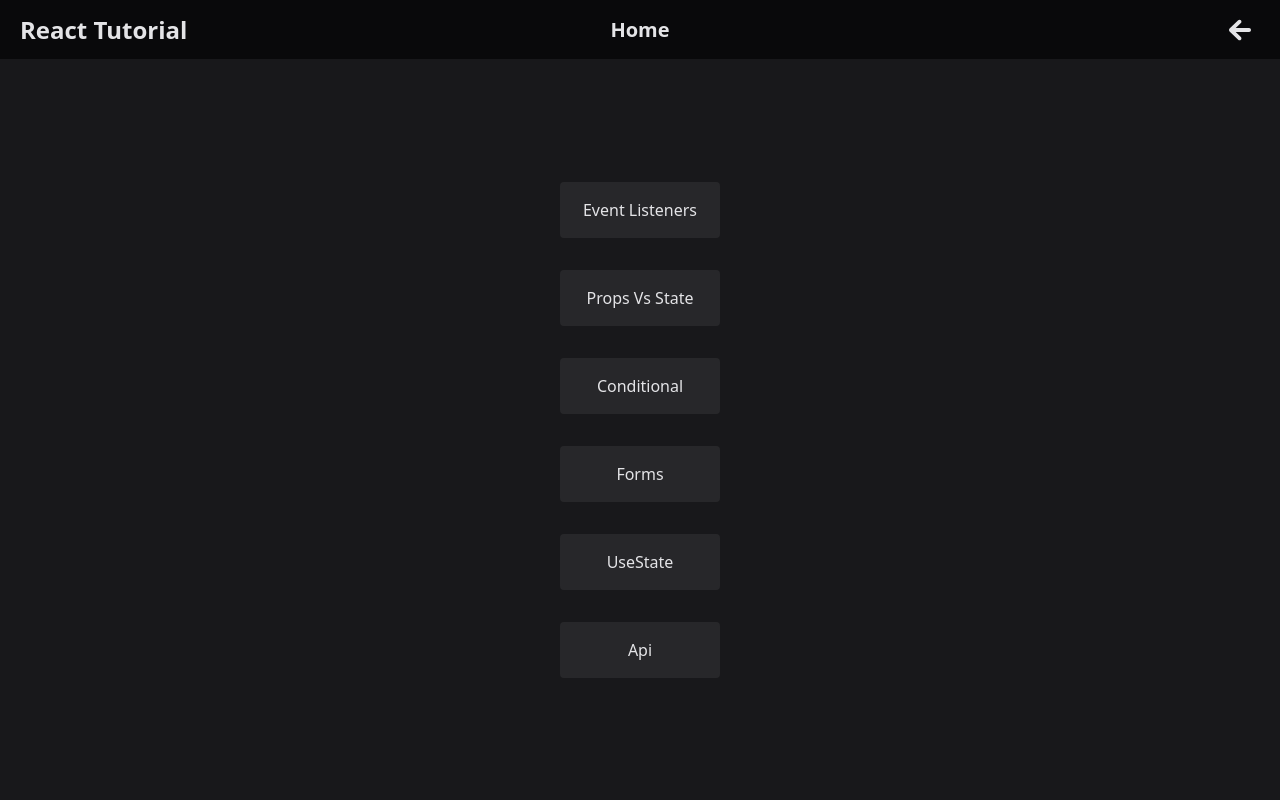
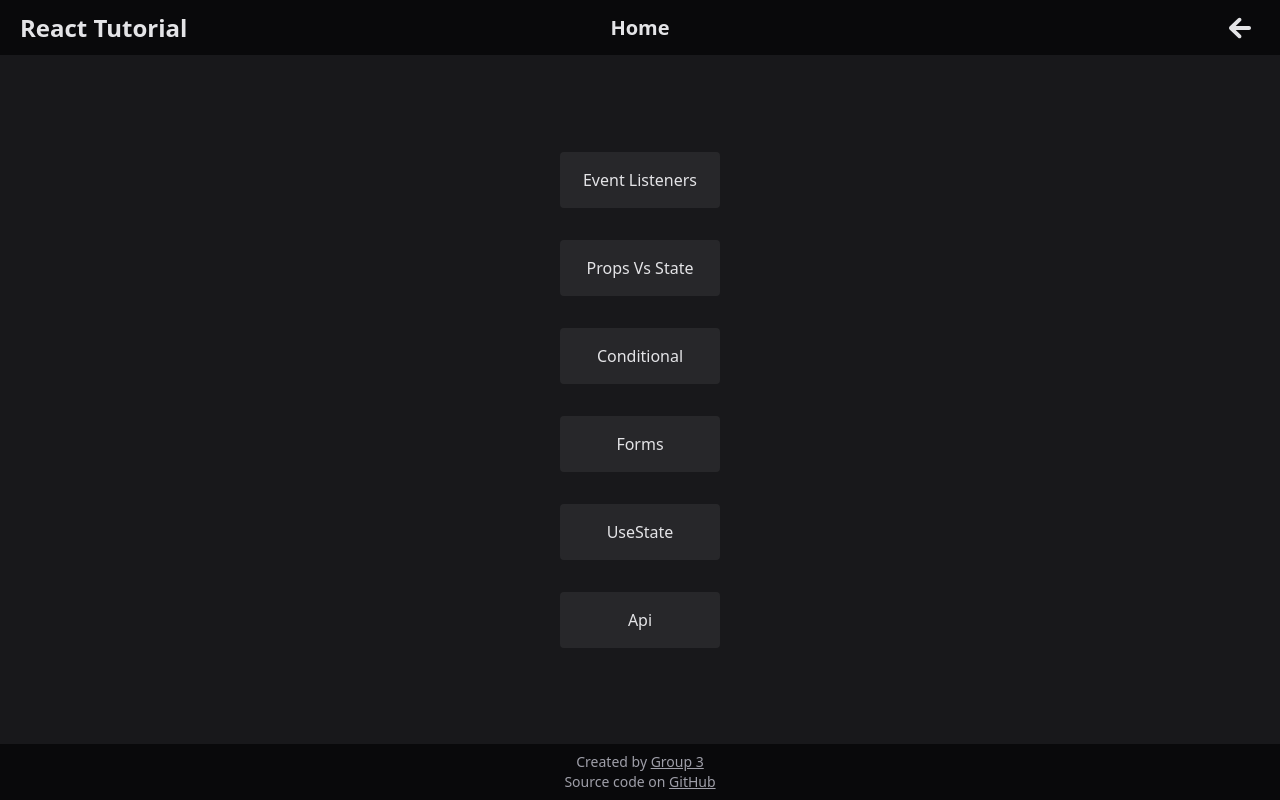
Before and after one commit to AetherKnowledge/React-Tutorial-3-State, a React (Vite) app: page / in a window 1280 px wide. Built offline with nearby package versions, Linux system fonts and the light colour scheme.

Commit message:
Added Footer

```diff
--- a/src/App.jsx
+++ b/src/App.jsx
@@ -2,6 +2,7 @@ import { Link, Route, Routes } from "react-router-dom";
 import Api from "./components/Api/Api";
 import Conditional from "./components/Conditional/Conditional";
 import EventListener from "./components/EventListener/EventListener";
+import Footer from "./components/Footer";
 import Forms from "./components/Forms/Forms";
 import Navbar from "./components/Navbar";
 import PropsVsState from "./components/PropsVsState/PropsVsState";
@@ -12,7 +13,8 @@ function App() {
   return (
     <div className="flex flex-col bg-zinc-900 text-zinc-200 w-full h-full">
       <Navbar />
-      <Routes>
+      <div className="h-full flex-grow overflow-auto">
+        <Routes>
         <Route path="/" element={<Home />} />
         <Route path="/event-listeners" element={<EventListener />} />
         <Route path="/props-vs-state" element={<PropsVsState />} />
@@ -21,6 +23,8 @@ function App() {
         <Route path="/forms" element={<Forms />} />
         <Route path="/api" element={<Api />} />
       </Routes>
+      </div>
+      <Footer />
     </div>
   )
 }
--- /dev/null
+++ b/src/components/Footer.tsx
@@ -0,0 +1,37 @@
+const Footer = () => {
+  return (
+    <footer className="flex flex-col justify-center bg-zinc-950 items-center p-2 relative">
+      <p className="text-zinc-400 text-sm">
+        Created by{" "}
+        <span className="relative group underline hover:text-zinc-200 cursor-pointer">
+          Group 3
+          <div
+            className="absolute bottom-full mb-2 left-1/2 -translate-x-1/2
+                       flex flex-col items-center gap-1
+                       opacity-0 scale-95 group-hover:opacity-100 group-hover:scale-100
+                       transition-all duration-200 ease-out
+                       bg-zinc-800 text-zinc-200 text-xs rounded-lg shadow-lg p-2 w-48
+                       pointer-events-none group-hover:pointer-events-auto"
+          >
+            <span>John Christian Rosuelo</span>
+            <span>Hanz Philip Manaog</span>
+            <span>Rameses Cruz</span>
+            <span>Roi Nathaniel Balleszteros</span>
+            <span>Jon Alfred Bernabe</span>
+          </div>
+        </span>
+      </p>
+      <p className="text-zinc-400 text-sm">
+        Source code on{" "}
+        <a
+          href="https://github.com/AetherKnowledge/React-Tutorial-3-State"
+          className="underline hover:text-zinc-200"
+        >
+          GitHub
+        </a>
+      </p>
+    </footer>
+  );
+};
+
+export default Footer;
```
